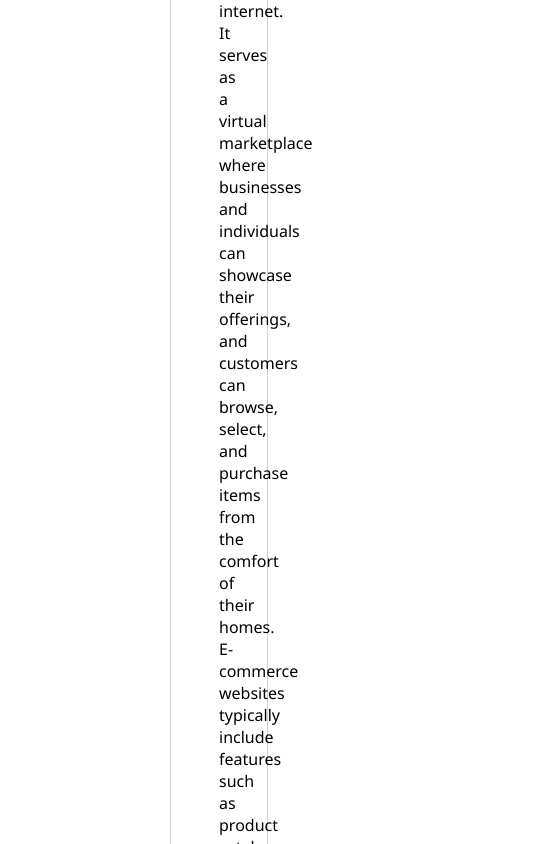
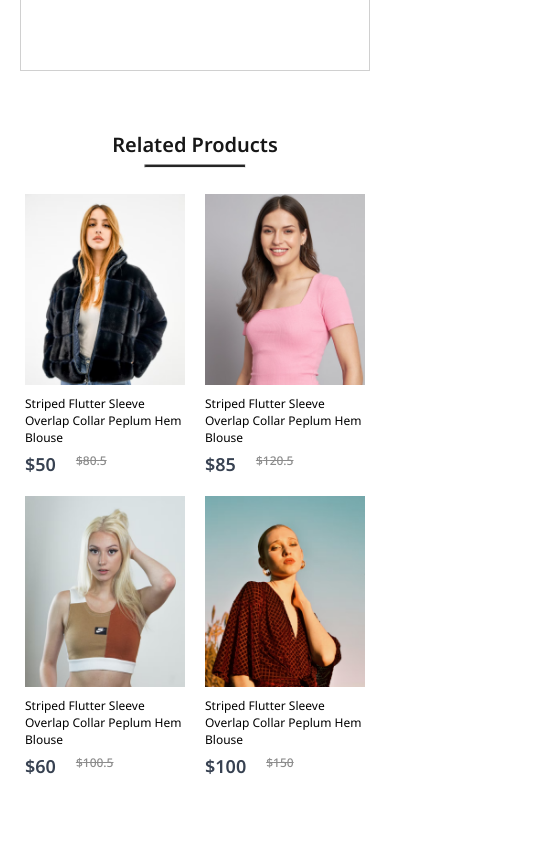
Before and after one commit to Argeem/great-stack-e-commerce-front, a React (Create React App) app: page /product/1 in a window 390 px wide. Shown: the part 1580-2424 px from the top of the page, 560 px wide, since content can reach past the window. Built offline with nearby package versions, Linux system fonts and the light colour scheme.

Commit message:
Add responsive for cart item description box and related product

```diff
--- a/src/Components/CartItems/CartItems.css
+++ b/src/Components/CartItems/CartItems.css
@@ -119,3 +119,71 @@
   outline: none;
   cursor: pointer;
 }
+
+@media (max-width: 1280px) {
+  .cart-items {
+    margin: 60px 80px;
+  }
+
+  .cart-items-format-main {
+    grid-template-columns: 0.5fr 3fr repeat(4, 0.5fr);
+    gap: 20px;
+    padding: 15px 0;
+    font-size: 15px;
+  }
+
+  .cart-icon-product-icon {
+    height: 50px;
+  }
+
+  .cart-icon-remove-icon {
+    margin: auto;
+  }
+
+  .cart-item-quantity {
+    width: 40px;
+    height: 30px;
+  }
+
+  .cart-items-down {
+    margin: 80px 0px;
+    flex-direction: column;
+    gap: 80px;
+  }
+
+  .cart-items-total {
+    margin: 0;
+  }
+
+  .cart-items-total button {
+    max-width: 200px;
+    height: 54px;
+    font-size: 13px;
+  }
+
+  .cart-items-promo-box {
+    width: auto;
+    max-width: 500px;
+  }
+
+  .cart-items-promo-box input {
+    width: 100%;
+  }
+
+  .cart-items-promo-box button {
+    width: 120px;
+    margin-left: -125px;
+  }
+}
+
+@media (max-width: 500px) {
+  .cart-items-format-main {
+    display: none;
+    grid-template-columns: 0.5fr 3fr 0.5fr;
+    gap: 10px;
+  }
+
+  .cart-item-format {
+    display: grid;
+  }
+}
--- a/src/Components/DescriptionBox/DescriptionBox.css
+++ b/src/Components/DescriptionBox/DescriptionBox.css
@@ -30,3 +30,19 @@
   padding: 48px;
   padding-bottom: 70px;
 }
+
+@media (max-width: 1280px) {
+  .description-box {
+    margin: 60px;
+  }
+}
+
+@media (max-width: 800px) {
+  .description-box {
+    margin: 60px 20px;
+  }
+
+  .description-box-description {
+    font-size: 14px;
+  }
+}
--- a/src/Components/RelatedProducts/RelatedProducts.css
+++ b/src/Components/RelatedProducts/RelatedProducts.css
@@ -1,4 +1,4 @@
-.related_product {
+.related-product {
   display: flex;
   flex-direction: column;
   align-items: center;
@@ -6,21 +6,93 @@
   height: 90vh;
 }
 
-.related_product h1 {
+.related-product h1 {
   color: #171717;
   font-size: 50px;
   font-weight: 600;
 }
 
-.related_product hr {
+.related-product hr {
   width: 200px;
   height: 6px;
   border-radius: 10px;
   background: #252525;
 }
 
-.related_product_item {
+.related-product-item {
   margin-top: 50px;
   display: flex;
   gap: 30px;
 }
+
+@media (max-width: 1280px) {
+  .related-product {
+    height: 70vh;
+  }
+
+  .related-product h1 {
+    font-size: 40px;
+  }
+
+  .related-product hr {
+    width: 160px;
+    height: 4px;
+  }
+
+  .related-product-item {
+    gap: 20px;
+    margin-top: 30px;
+  }
+}
+
+@media (max-width: 1024px) {
+  .related-product {
+    height: 60vh;
+  }
+
+  .related-product h1 {
+    font-size: 30px;
+  }
+
+  .related-product hr {
+    width: 120px;
+    height: 3px;
+  }
+
+  .related-product-item {
+    gap: 15px;
+    margin-top: 20px;
+  }
+}
+
+@media (max-width: 800px) {
+  .related-product {
+    height: 50vh;
+    gap: 6px;
+  }
+
+  .related-product h1 {
+    font-size: 20px;
+  }
+
+  .related-product hr {
+    width: 100px;
+    height: 2px;
+  }
+
+  .related-product-item {
+    gap: 5px;
+  }
+}
+
+@media (max-width: 500px) {
+  .related-product {
+    height: 90vh;
+  }
+
+  .related-product-item {
+    display: grid;
+    grid-template-columns: 1fr 1fr;
+    gap: 20px;
+  }
+}
--- a/src/Components/RelatedProducts/RelatedProducts.jsx
+++ b/src/Components/RelatedProducts/RelatedProducts.jsx
@@ -4,10 +4,10 @@
 
 export const RelatedProducts = () => {
   return (
-    <div className="related_product">
+    <div className="related-product">
       <h1>Related Products</h1>
       <hr />
-      <div className="related_product_item">
+      <div className="related-product-item">
         {data_product.map((item, idx) => {
           return (
             <Item
```
